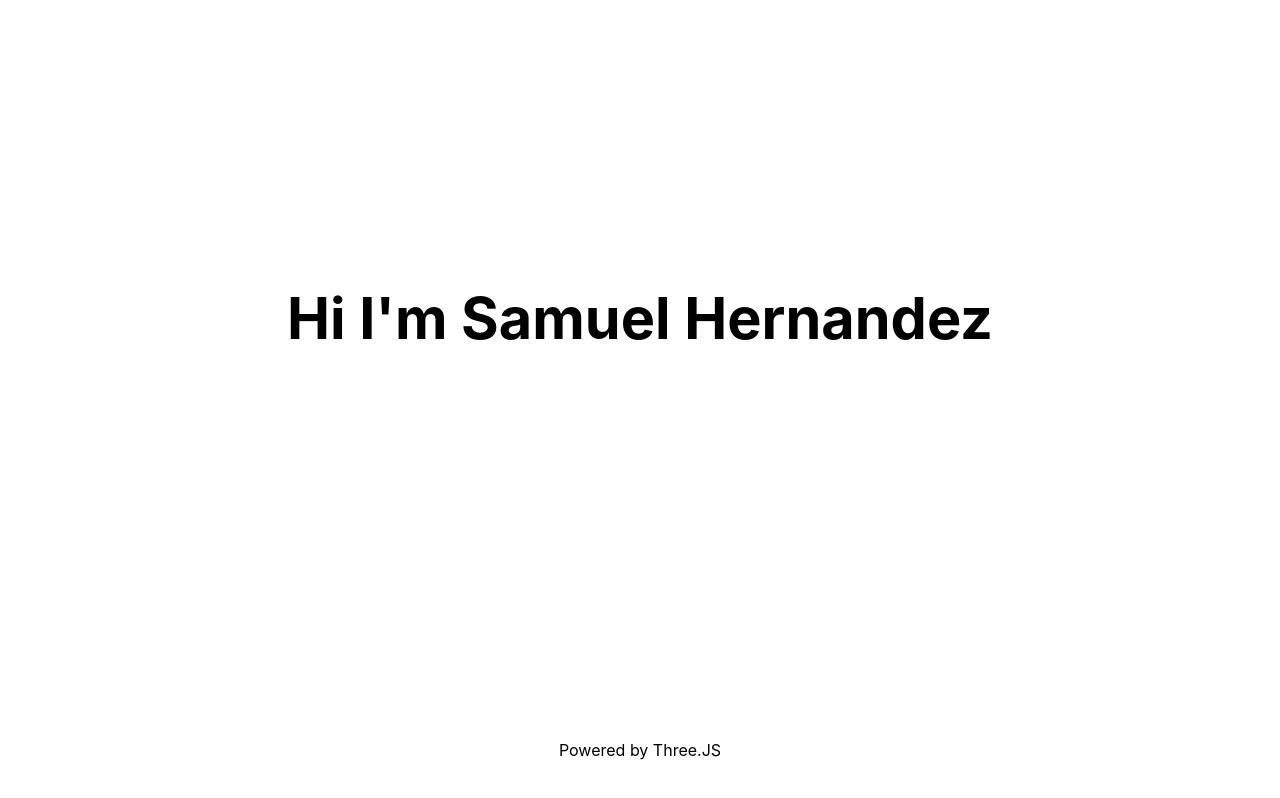
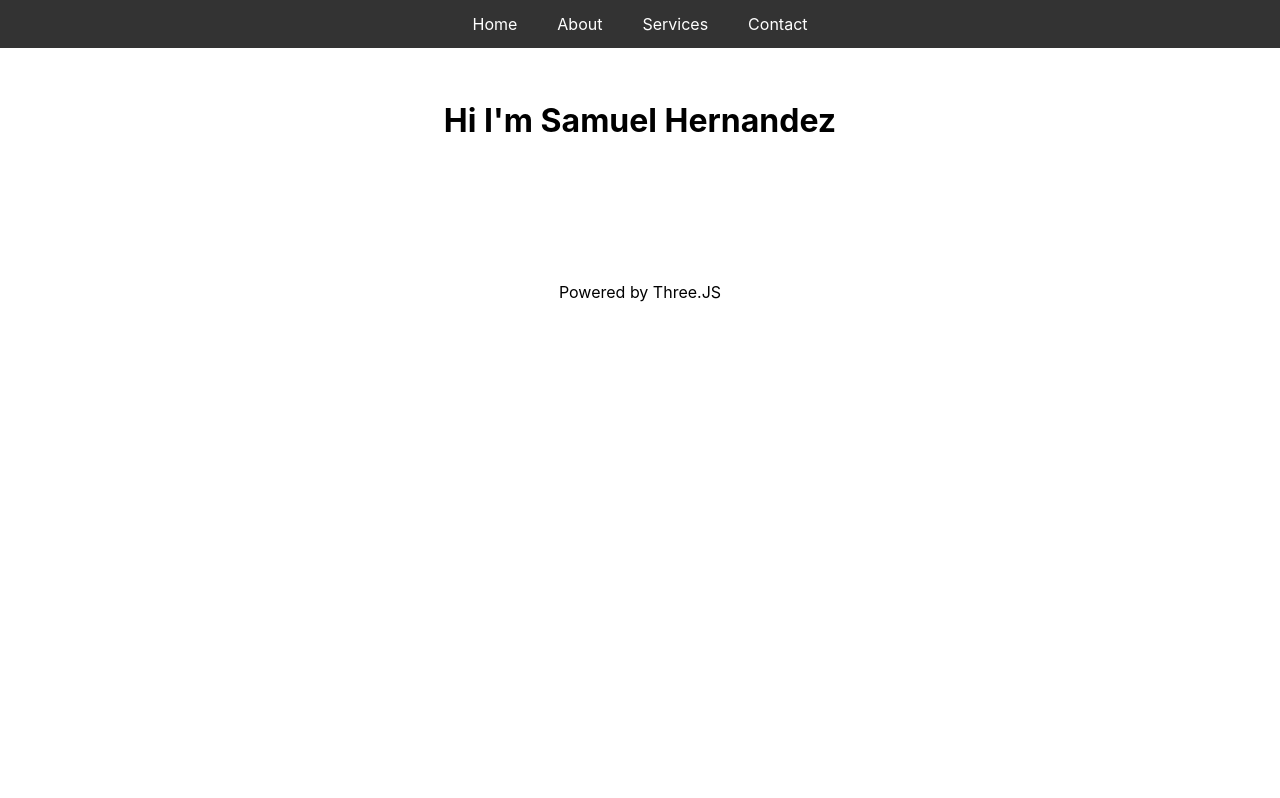
Before and after one commit to elsamird003/nextjs-blog, a Next.js app: page / in a window 1280 px wide. Built offline with nearby package versions, Linux system fonts and the light colour scheme.

Commit message:
menu bar looks pretty

```diff
--- a/pages/index.js
+++ b/pages/index.js
@@ -9,6 +9,19 @@ export default function Home() {
     <div className={styles.container}>
 
       <main>
+        <Head>
+         <title>Sam's Portfolio</title>
+
+        </Head>
+        <nav className={styles.menuC}>
+          <ul className={styles.menu}>
+            <li className={styles.menuItem}><a href="#home">Home</a></li>
+            <li className={styles.menuItem}><a href="#about">About</a></li>
+            <li className={styles.menuItem}><a href="#services">Services</a></li>
+            <li className={styles.menuItem}><a href="#contact">Contact</a></li>
+          </ul>
+        </nav>
+
 
         {/* <Spline
           scene="https://prod.spline.design/vXgv9Ak06-gseQg0/scene.splinecode"
--- a/styles/Home.module.css
+++ b/styles/Home.module.css
@@ -1,52 +1,43 @@
 .container {
-  min-height: 100vh;
-  padding: 0 0.5rem;
   display: flex;
   flex-direction: column;
-  justify-content: center;
   align-items: center;
 }
 
-.title a {
-  color: #0070f3;
-  text-decoration: none;
+.menuC {
+  width: 100%;
+  background-color: #333;
+  display: flex;
+  justify-content: center;
+  position: fixed; /* Fixes the menu at the top */
+  top: 0; /* Positions the menu at the top */
+  left: 0; /* Ensures the menu starts from the left edge */
+  z-index: 1000;
 }
 
-.title a:hover,
-.title a:focus,
-.title a:active {
-  text-decoration: underline;
+.menu {
+  list-style-type: none;
+  margin: 0;
+  padding: 0;
+  display: flex;
 }
 
-.title {
-  margin: 0 0 1rem;
-  line-height: 1.15;
-  font-size: 3.6rem;
+.menuItem {
+  padding: 14px 20px;
 }
 
-.title {
+.menuItem a {
+  color: white;
   text-align: center;
+  text-decoration: none;
+  display: block;
 }
 
-.title,
-.description {
-  text-align: center;
+.menuItem a:hover {
+  background-color: #ddd;
+  color: black;
 }
 
-.description {
-  line-height: 1.5;
-  font-size: 1.5rem;
-}
-
-.grid {
-  display: flex;
-  align-items: center;
-  justify-content: center;
-  flex-wrap: wrap;
-
-  max-width: 800px;
-  margin-top: 3rem;
-}
 
 .card {
   margin: 1rem;
```
